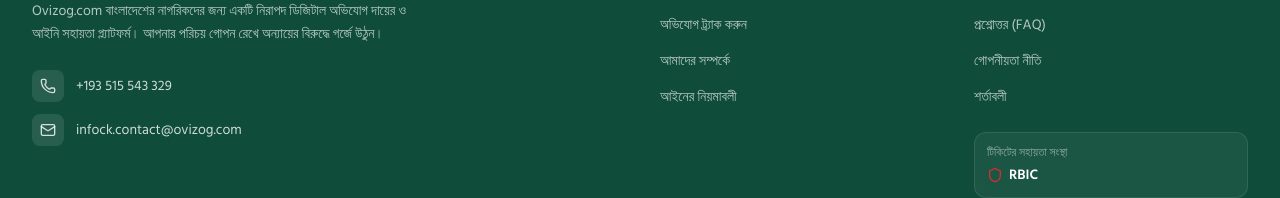
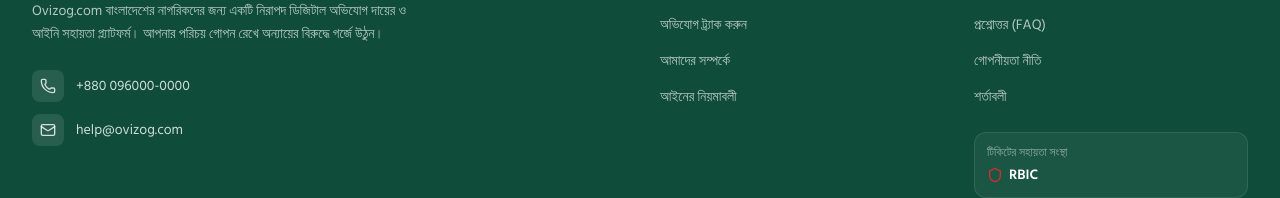
Before and after one commit to OmarFarukApurbo/ovizog-app, a Next.js app: page / in a window 1280 px wide. Shown: the part 3029-3227 px from the top of the page. Built offline with nearby package versions, Linux system fonts and the light colour scheme.

Commit message:
update: contact information in footer

```diff
--- a/src/components/layout/Footer.tsx
+++ b/src/components/layout/Footer.tsx
@@ -41,22 +41,22 @@
             {/* Contact Info */}
             <div className="space-y-3">
               <a
-                href="tel:+193515543329"
+                href="tel:+8800960000000"
                 className="flex items-center gap-3 text-white/80 hover:text-white transition-colors text-sm group"
               >
                 <div className="w-8 h-8 bg-white/10 rounded-lg flex items-center justify-center group-hover:bg-white/20 transition-colors">
                   <Phone className="w-4 h-4" />
                 </div>
-                +193 515 543 329
+                +880 096000-0000
               </a>
               <a
-                href="mailto:infock.contact@ovizog.com"
+                href="mailto:help@ovizog.com"
                 className="flex items-center gap-3 text-white/80 hover:text-white transition-colors text-sm group"
               >
                 <div className="w-8 h-8 bg-white/10 rounded-lg flex items-center justify-center group-hover:bg-white/20 transition-colors">
                   <Mail className="w-4 h-4" />
                 </div>
-                infock.contact@ovizog.com
+                help@ovizog.com
               </a>
             </div>
           </div>
@@ -129,7 +129,7 @@
                 aria-label={label}
                 className="w-8 h-8 bg-white/10 rounded-lg flex items-center justify-center hover:bg-white/20 transition-all duration-200 hover:scale-110"
               >
-                <svg className="w-4 h-4 fill-white" viewBox="0 0 24 24"><path d={path}/></svg>
+                <svg className="w-4 h-4 fill-white" viewBox="0 0 24 24"><path d={path} /></svg>
               </a>
             ))}
           </div>
```
